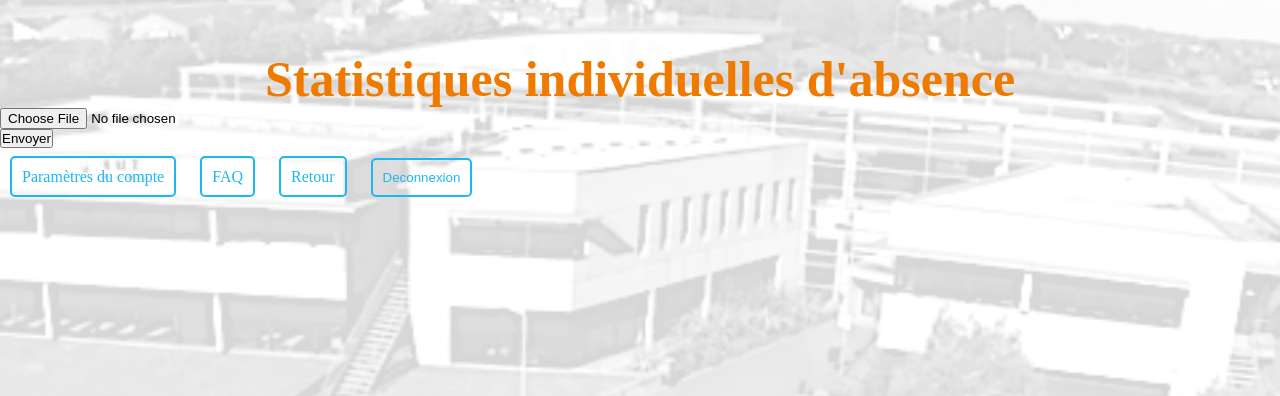
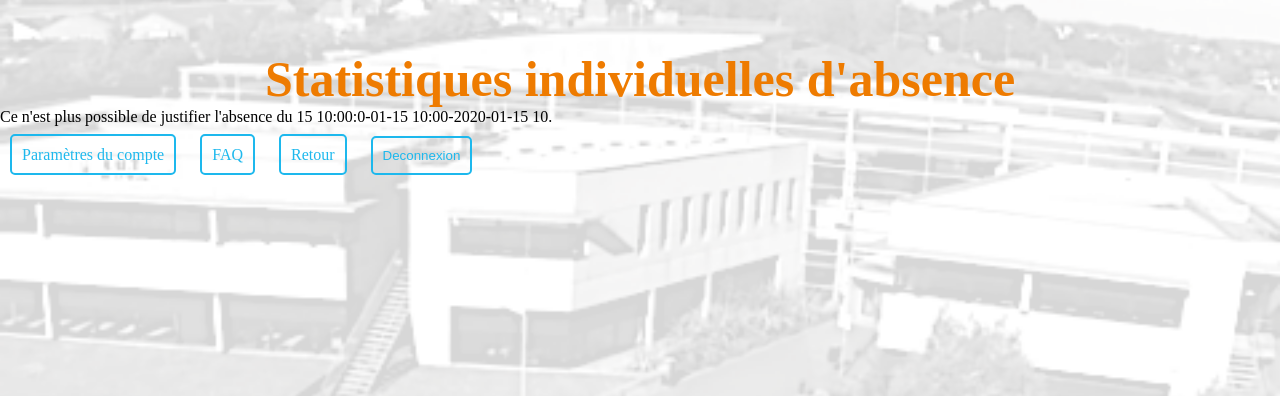
Before and after one commit to OlivierRogard/projettut, a PHP site: page /projet/justificatif.php in a window 1280 px wide. Shown: the part 86-482 px from the top of the page. Run offline with PHP 8.4, Linux system fonts and the light colour scheme; the visitor is signed in with stand-in values (Sample User, id 1); tables that the repository leaves empty or names only in its code hold one stand-in row (values such as "Sample post").

Commit message:
Update justificatif.php

```diff
--- a/justificatif.php
+++ b/justificatif.php
@@ -2,7 +2,9 @@
 
 <html>
     <?php
-        include('bdd_connect.php')
+        include('bdd_connect.php');
+		session_start();
+		$login=$_SESSION['login'];
     ?>
     <head>
         <meta charset="utf-8" />
@@ -15,8 +17,44 @@
         <h1>Statistiques individuelles d'absence</h1>
 
 		<form method="post" action="justif_abs.php" enctype="multipart/form-data">
-    		<input type="file" name="file" id="file" /><br>
-    		<input type="submit" name="submit" value="Envoyer"/>
+			<?php $reponse = $bdd->prepare('SELECT * FROM absencesdemij WHERE loginetu=?');
+				$reponse->execute(array($login));
+				$abs=0;
+				while ($res =$reponse->fetch()){
+					$abs=1;
+					$heure=$res['heure'];
+					$dateabs=$res['date'];
+					$anneeabs=substr($dateabs,0,-6);
+					$moisabs=substr($dateabs,5,-3);
+					$ma=$moisabs."-".$anneeabs;
+					$jourabs=substr($dateabs,8,10);
+					$jouract=date('d');
+					$dateact=date('m-Y');
+					$difjour=$jouract-$jourabs;
+					$difheure=date('H')+1;
+					$date=$jourabs."-".$moisabs."-".$anneeabs;
+					if (($dateact==$ma && $difjour<2) || ($testdate=$ma && ($difjour==2 && $difheure<=$heure))){
+
+						$date2="Absence du ".$date." à ".$heure;
+						echo "<select name='absence'>";
+						echo "<option value='$date $heure'>$date2</option>";
+						echo "</select>";
+					}
+					else
+						$abs=2;
+
+				}
+				if ($abs==2)
+					echo "Ce n'est plus possible de justifier l'absence du $date.";
+
+				if ($abs!=0 && $abs!=2){
+					echo "<input type='file' name='file' id='file' /><br>";
+					echo "<input type='submit' name='submit' value='Envoyer'/>";
+				}
+				if ($abs==0)
+					echo "Vous n'avez aucune absence à justifier.";
+
+				?>
     	</form>
 
         <a class="btn-warning  btn-outline" href="modifs.php" role="button">Paramètres du compte</a>
```
